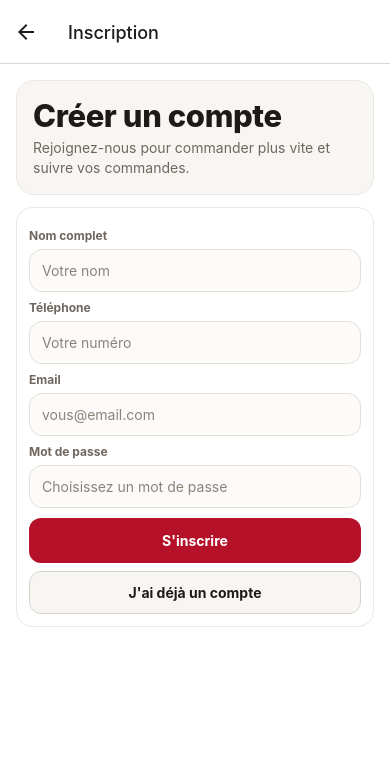
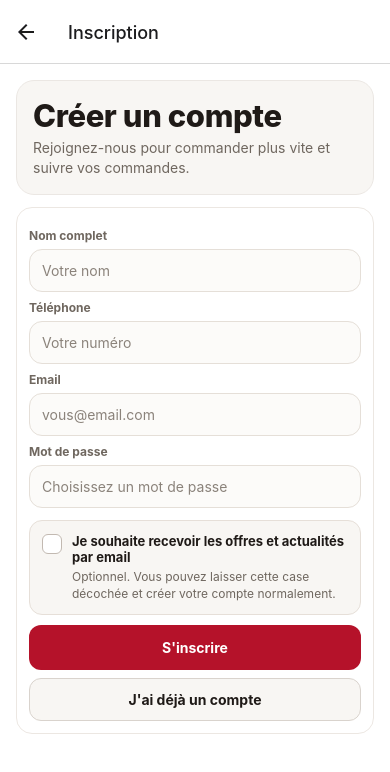
Before and after one commit to tariksk355/alalouche-GPT, a React Native app in the folder mobile/: screen /Signup in a window 390 px wide. Shown: the top 772 px of the page. Built offline with nearby package versions, Linux system fonts and the light colour scheme; no server answers.

Commit message:
Align mobile signup marketing consent with subscribedEmail contract

```diff
--- a/mobile/src/api/auth.ts
+++ b/mobile/src/api/auth.ts
@@ -26,7 +26,7 @@ export type CustomerSession = { token: string; customer?: CustomerProfile };
 
 export const authApi = {
   login: (payload: { email: string; password: string }) => apiRequest<CustomerSession>('/auth/login', { method: 'POST', body: JSON.stringify(payload) }),
-  signup: (payload: { email: string; password: string; fullName: string; phone: string; marketingConsent?: boolean }) => apiRequest<CustomerSession>('/auth/signup', { method: 'POST', body: JSON.stringify(payload) }),
+  signup: (payload: { email: string; password: string; fullName: string; phone: string; subscribedEmail?: boolean }) => apiRequest<CustomerSession>('/auth/signup', { method: 'POST', body: JSON.stringify(payload) }),
   forgotPassword: (payload: { email: string }) => apiRequest<{ ok: boolean }>('/auth/forgot-password', { method: 'POST', body: JSON.stringify(payload) }),
   resetPassword: (payload: { token: string; password: string }) => apiRequest<{ ok: boolean }>('/auth/reset-password', { method: 'POST', body: JSON.stringify(payload) }),
   me: (token: string) => apiRequest<{ customer: CustomerProfile }>('/auth/me', { headers: { Authorization: `Bearer ${token}` } }),
--- a/mobile/src/contexts/AuthContext.tsx
+++ b/mobile/src/contexts/AuthContext.tsx
@@ -8,7 +8,7 @@ const STORAGE_KEY = 'mobile_customer_session_v1';
 type AuthContextValue = {
   session: CustomerSession | null;
   login: (email: string, password: string) => Promise<void>;
-  signup: (payload: { email: string; password: string; fullName: string; phone: string }) => Promise<void>;
+  signup: (payload: { email: string; password: string; fullName: string; phone: string; subscribedEmail?: boolean }) => Promise<void>;
   refreshProfile: () => Promise<void>;
   updateProfile: (payload: UpdateCustomerProfilePayload) => Promise<void>;
   deleteAccount: () => Promise<void>;
--- a/mobile/src/screens/SignupScreen.tsx
+++ b/mobile/src/screens/SignupScreen.tsx
@@ -10,6 +10,7 @@ export function SignupScreen({ navigation }: any) {
   const [phone, setPhone] = useState('');
   const [email, setEmail] = useState('');
   const [password, setPassword] = useState('');
+  const [subscribedEmail, setSubscribedEmail] = useState(false);
   const [submitting, setSubmitting] = useState(false);
   const [submitError, setSubmitError] = useState('');
 
@@ -18,7 +19,7 @@ export function SignupScreen({ navigation }: any) {
     setSubmitError('');
     setSubmitting(true);
     try {
-      await signup({ fullName, phone, email, password });
+      await signup({ fullName, phone, email, password, subscribedEmail });
       if (navigation.canGoBack()) {
         navigation.goBack();
       } else {
@@ -47,6 +48,16 @@ export function SignupScreen({ navigation }: any) {
       <Text style={fieldLabel}>Mot de passe</Text>
       <TextInput placeholder="Choisissez un mot de passe" secureTextEntry value={password} onChangeText={setPassword} style={inputStyle} placeholderTextColor="#8b837b" editable={!submitting} />
 
+      <Pressable style={consentCard} onPress={() => !submitting && setSubscribedEmail((prev) => !prev)} disabled={submitting}>
+        <View style={[checkboxBase, subscribedEmail && checkboxChecked, submitting && { opacity: 0.6 }]}>
+          {subscribedEmail && <Text style={checkboxTick}>✓</Text>}
+        </View>
+        <View style={{ flex: 1 }}>
+          <Text style={consentTitle}>Je souhaite recevoir les offres et actualités par email</Text>
+          <Text style={consentHint}>Optionnel. Vous pouvez laisser cette case décochée et créer votre compte normalement.</Text>
+        </View>
+      </Pressable>
+
       {!!submitError && <Text style={errorText}>{submitError}</Text>}
 
       <View style={{ marginTop: 10, gap: 8 }}>
@@ -66,6 +77,12 @@ const headerSubtitle = { color: '#6f675f', marginTop: 4, fontSize: 14, lineHeigh
 const sectionCard = { borderWidth: 1, borderColor: '#ece7e2', borderRadius: 16, backgroundColor: '#fff', padding: 12 } as const;
 const fieldLabel = { color: '#6f675f', fontSize: 12, fontWeight: '700', marginTop: 8 } as const;
 const inputStyle = { borderWidth: 1, borderColor: '#e5dfd8', borderRadius: 13, paddingHorizontal: 12, paddingVertical: 12, backgroundColor: '#fcfbf9', color: '#1f1a17', marginTop: 6 } as const;
+const consentCard = { marginTop: 12, borderWidth: 1, borderColor: '#e6dfd8', borderRadius: 13, backgroundColor: '#f8f6f3', padding: 12, flexDirection: 'row', gap: 10, alignItems: 'flex-start' } as const;
+const checkboxBase = { width: 20, height: 20, borderRadius: 6, borderWidth: 1.5, borderColor: '#c2b9b1', backgroundColor: '#fff', alignItems: 'center', justifyContent: 'center', marginTop: 1 } as const;
+const checkboxChecked = { backgroundColor: '#b5122a', borderColor: '#b5122a' } as const;
+const checkboxTick = { color: '#fff', fontSize: 12, fontWeight: '800' } as const;
+const consentTitle = { color: '#1f1a17', fontSize: 13, fontWeight: '700' } as const;
+const consentHint = { color: '#6f675f', fontSize: 12, marginTop: 3, lineHeight: 17 } as const;
 const errorText = { color: '#b91c1c', fontSize: 12, fontWeight: '600', marginTop: 10 } as const;
 
 const secondaryButton = { borderWidth: 1, borderColor: '#d9d3cd', borderRadius: 12, paddingVertical: 12, alignItems: 'center', backgroundColor: '#f8f6f3' } as const;
```
